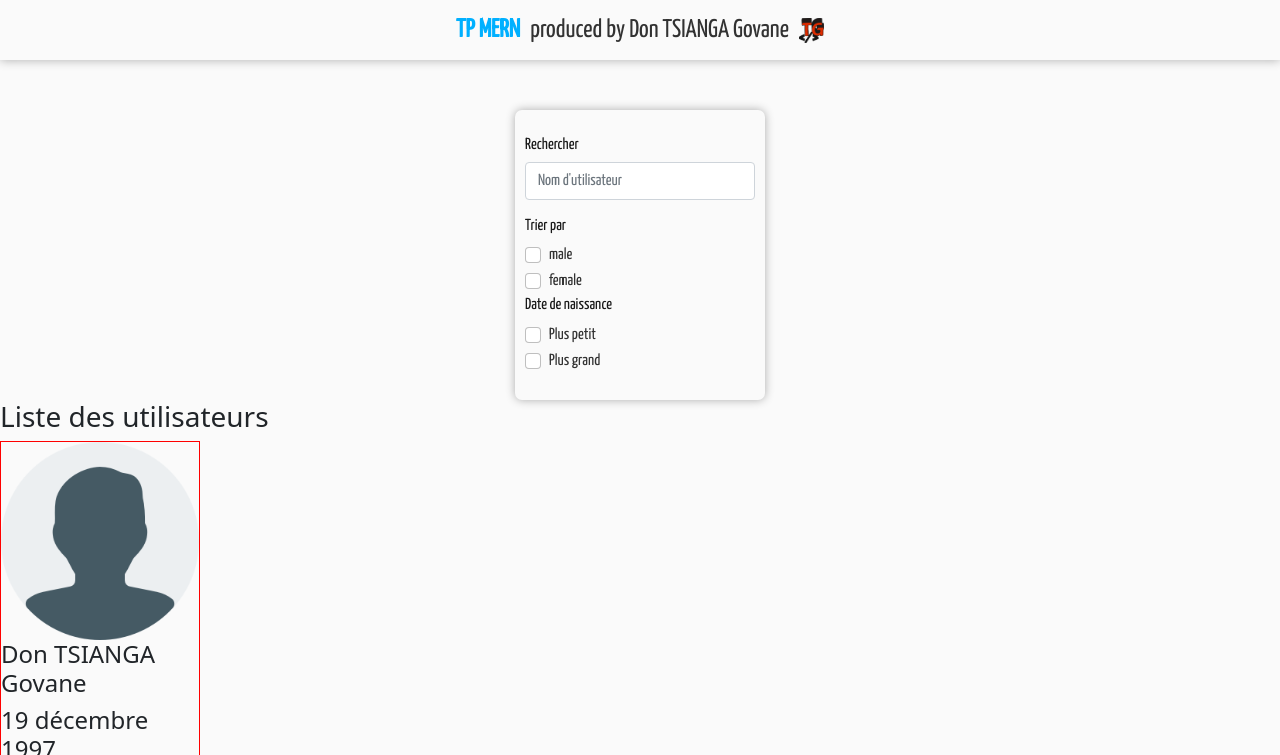
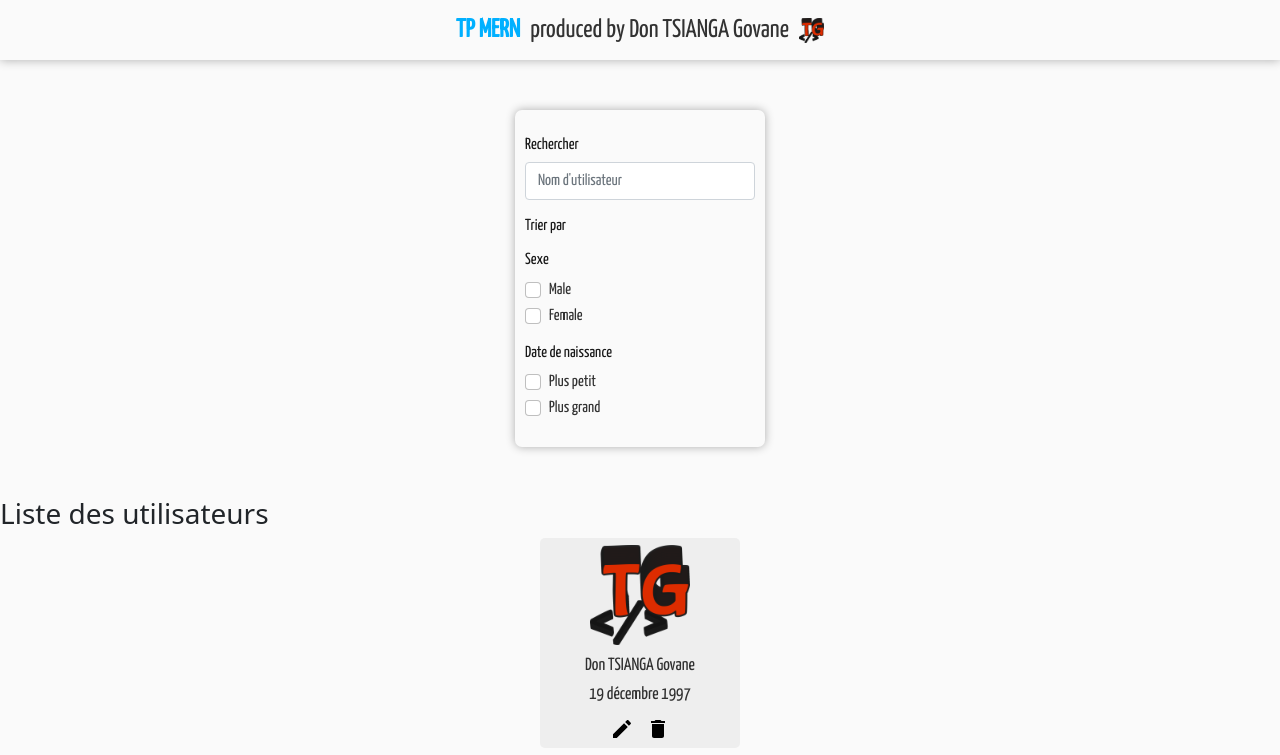
Before and after one commit to DonTG19/TP_MERN, a website: page public/index.html in a window 1280 px wide. Shown: the top 755 px of the page. Drawn offline with nearby package versions, Linux system fonts and the light colour scheme.

Commit message:
User card design

```diff
--- a/public/js/script.js
+++ b/public/js/script.js
@@ -18,14 +18,14 @@ function FilterBloc(props) {
     return React.createElement("aside", null, React.createElement("div", null, React.createElement("h4", null, "Rechercher"), React.createElement(TextBox, {
         id: "username",
         placeholder: "Nom d'utilisateur"
-    })), React.createElement(GroupCheckBox, {
-        title: "Trier par"
+    })), React.createElement("h4", null, "Trier par"), React.createElement(GroupCheckBox, {
+        title: "Sexe"
     }, React.createElement(CheckBox, {
         id: "male",
-        label: "male"
+        label: "Male"
     }), React.createElement(CheckBox, {
         id: "female",
-        label: "female"
+        label: "Female"
     })), React.createElement(GroupCheckBox, {
         title: "Date de naissance"
     }, React.createElement(CheckBox, {
@@ -38,7 +38,9 @@ function FilterBloc(props) {
 }
 
 function GroupCheckBox(props) {
-    return React.createElement("div", null, React.createElement("h4", null, props.title), React.createElement("div", null, props.children));
+    return React.createElement("div", {
+        className: "group-check-div"
+    }, React.createElement("h4", null, props.title), React.createElement("div", null, props.children));
 }
 
 function Header() {
@@ -118,10 +120,14 @@ function TextBox(props) {
 function UserCard(props) {
     return React.createElement("div", {
         className: "user-card"
-    }, React.createElement("div", null, React.createElement("img", {
+    }, React.createElement("div", {
+        className: "image-bloc"
+    }, React.createElement("img", {
         src: props.image || "images/user.png",
         alt: "User profil photo"
-    })), React.createElement("div", null, props.children), React.createElement("div", null, React.createElement(IconButton, {
+    })), React.createElement("div", null, props.children), React.createElement("div", {
+        className: "icons"
+    }, React.createElement(IconButton, {
         icon: "images/edit.svg"
     }), React.createElement(IconButton, {
         icon: "images/delete.svg"
@@ -129,7 +135,9 @@ function UserCard(props) {
 }
 
 function UserList() {
-    return React.createElement("section", null, React.createElement("h3", null, "Liste des utilisateurs"), React.createElement("div", null, React.createElement(UserCard, null, React.createElement("h4", null, "Don TSIANGA Govane"), React.createElement("h4", null, "19 décembre 1997")), React.createElement(UserCard, null, React.createElement("h4", null, "Don TSIANGA Govane"), React.createElement("h4", null, "19 décembre 1997")), React.createElement(UserCard, null, React.createElement("h4", null, "Don TSIANGA Govane"), React.createElement("h4", null, "19 décembre 1997")), React.createElement(UserCard, null, React.createElement("h4", null, "Don TSIANGA Govane"), React.createElement("h4", null, "19 décembre 1997"))), React.createElement(Pagination, null));
+    return React.createElement("section", null, React.createElement("h3", null, "Liste des utilisateurs"), React.createElement("div", null, React.createElement(UserCard, {
+        image: "images/logo.png"
+    }, React.createElement("h4", null, "Don TSIANGA Govane"), React.createElement("h4", null, "19 décembre 1997")), React.createElement(UserCard, null, React.createElement("h4", null, "Don TSIANGA Govane"), React.createElement("h4", null, "19 décembre 1997")), React.createElement(UserCard, null, React.createElement("h4", null, "Don TSIANGA Govane"), React.createElement("h4", null, "19 décembre 1997")), React.createElement(UserCard, null, React.createElement("h4", null, "Don TSIANGA Govane"), React.createElement("h4", null, "19 décembre 1997"))), React.createElement(Pagination, null));
 }
 
 ReactDOM.render(React.createElement(Main, null), document.querySelector("main"));
--- a/src/js/components/FilterBloc.js
+++ b/src/js/components/FilterBloc.js
@@ -5,9 +5,10 @@ function FilterBloc(props){
                 <h4>Rechercher</h4>
                 <TextBox id="username" placeholder="Nom d'utilisateur" />
             </div>
-            <GroupCheckBox title="Trier par">
-                <CheckBox id="male" label="male" />
-                <CheckBox id="female" label="female" />
+            <h4>Trier par</h4>
+            <GroupCheckBox title="Sexe">
+                <CheckBox id="male" label="Male" />
+                <CheckBox id="female" label="Female" />
             </GroupCheckBox>
             <GroupCheckBox title="Date de naissance">
                 <CheckBox id="petit" label="Plus petit" />
--- a/src/js/components/GroupCheckBox.js
+++ b/src/js/components/GroupCheckBox.js
@@ -1,6 +1,6 @@
 function GroupCheckBox(props){
     return (
-        <div>
+        <div className="group-check-div">
             <h4>{props.title}</h4>
             <div>{props.children}</div>
         </div>
--- a/src/js/components/UserCard.js
+++ b/src/js/components/UserCard.js
@@ -1,11 +1,11 @@
 function UserCard(props){
     return (
         <div className="user-card">
-            <div>
+            <div className="image-bloc">
                 <img src={props.image || "images/user.png"} alt="User profil photo" />
             </div>
             <div>{props.children}</div>
-            <div>
+            <div className="icons">
                 <IconButton icon="images/edit.svg" />
                 <IconButton icon="images/delete.svg" />
             </div>
--- a/src/js/components/UserList.js
+++ b/src/js/components/UserList.js
@@ -3,7 +3,7 @@ function UserList(){
         <section>
             <h3>Liste des utilisateurs</h3>
             <div>
-                <UserCard>
+                <UserCard image="images/logo.png">
                     <h4>Don TSIANGA Govane</h4>
                     <h4>19 décembre 1997</h4>
                 </UserCard>
--- a/src/sass/components/_FilterBloc.scss
+++ b/src/sass/components/_FilterBloc.scss
@@ -10,9 +10,14 @@ aside{
     border-radius: 7px;
     font-family: 'Yanone Kaffeesatz', sans-serif;
     color: $text-color;
+    margin-bottom: 50px;
 
     h4{
         font-size: 1em;
         color: rgba(0, 0, 0, 0.9);
     }
+
+    .group-check-div{
+        margin-top: 15px;
+    }
 }
--- a/src/sass/components/_UserCard.scss
+++ b/src/sass/components/_UserCard.scss
@@ -1,4 +1,41 @@
+$margin-bottom: 10px;
+
 .user-card{
     width : 200px;
-    border: 1px solid red;
+    margin: auto;
+    margin-bottom: 10px;
+    padding: 7px;
+    background-color: $secondary-color;
+    border-radius: 5px;
+    text-align: center;
+
+    > div{
+        margin-bottom: $margin-bottom;
+    }
+
+    h4{
+        font-family: 'Yanone Kaffeesatz', sans-serif;
+        color: $text-color;
+        font-size: 1.1em;
+    }
+
+    .image-bloc{
+        height: 100px;
+
+        img{
+            width: auto;
+        }
+    }
+
+    .icons{
+        display: flex;
+        justify-content: space-between;
+        align-items: center;
+        width: 60px;
+        margin: auto;
+
+        div{
+            width: 24px;
+        }
+    }
 }
--- a/src/sass/utils/variables.scss
+++ b/src/sass/utils/variables.scss
@@ -1,6 +1,6 @@
 //colors
 
 $primary-color: #FAFAFA;
-$secondary-color: #9E9E9E;
+$secondary-color: #EEEEEE;
 $accent-color: #00B0FF;
 $text-color: rgba(0, 0, 0, 0.8);
```
Also changed, not shown: public/css/style.css.
